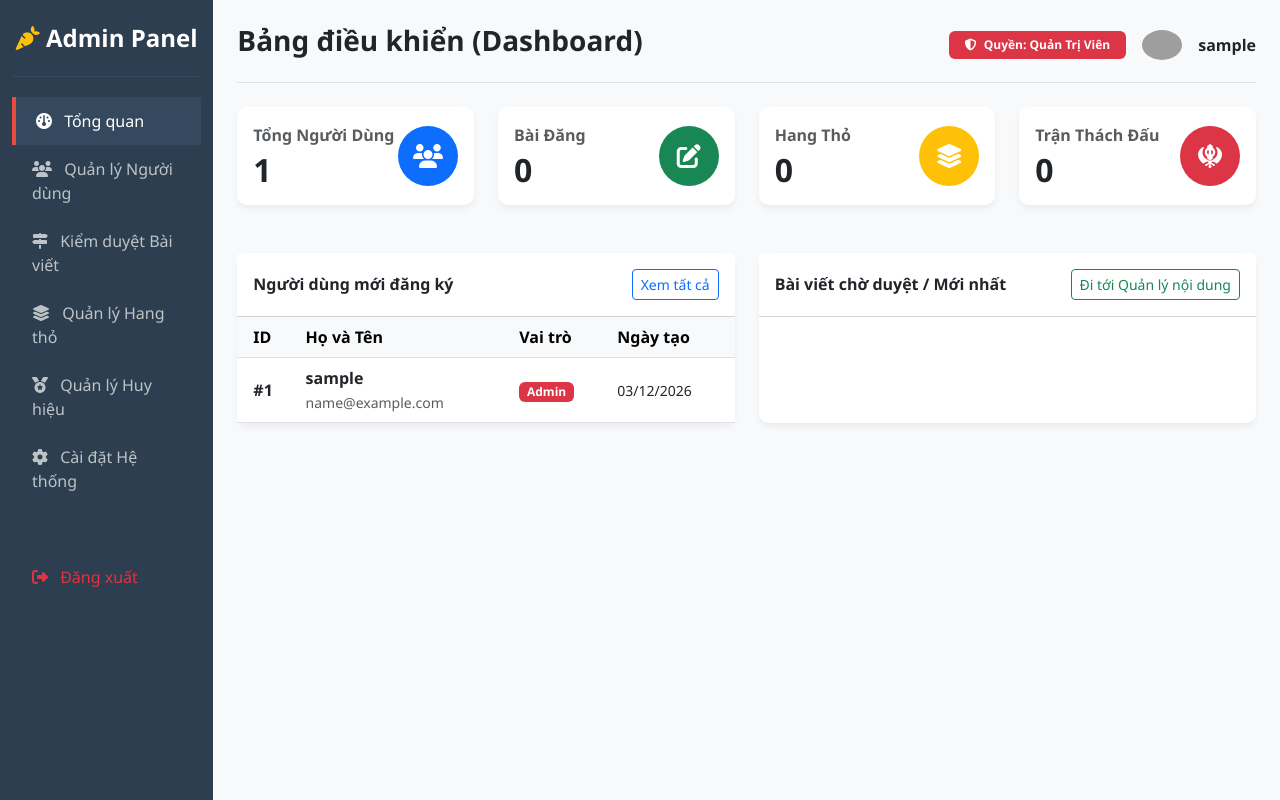
After one commit to HoQuynhNga/MangXaHoiHocTap_The_Bunny, a PHP site: page /pages/admin.php in a window 1280 px wide. The commit adds this page. Run offline with PHP 8.4, Linux system fonts and the light colour scheme; the visitor is signed in with stand-in values (Sample User, id 1); data that the repository does not hold is empty; grey boxes are pictures that could not be loaded.

Commit message:
buớc đầu add admin vào

```diff
--- a/includes/header.php
+++ b/includes/header.php
@@ -35,7 +35,7 @@
                     <img src="<?= $user_avatar ?>" alt="Avatar" class="rounded-circle border border-2" width="40" height="40">
                 </a>
 
-                <a href="./auth/db_xulydangxuat.php" class="btn btn-outline-danger btn-sm rounded-circle" title="Đăng xuất" style="width: 36px; height: 36px; display: flex; align-items: center; justify-content: center;">
+                <a href="../models/db_xulydangxuat.php" class="btn btn-outline-danger btn-sm rounded-circle" title="Đăng xuất" style="width: 36px; height: 36px; display: flex; align-items: center; justify-content: center;">
                     <i class="fa-solid fa-right-from-bracket"></i>
                 </a>
             </div>
--- /dev/null
+++ b/pages/admin.php
@@ -0,0 +1,272 @@
+<?php
+// 1. NẠP CẤU HÌNH VÀ KIỂM TRA QUYỀN TRUY CẬP
+require_once '../config/config.php';
+
+// Kiểm tra: Nếu chưa đăng nhập HOẶC vai trò không phải là 'admin' -> Đuổi ra ngoài
+if (!isset($_SESSION['user_id']) || $_SESSION['user_type'] !== 'quan_tri_vien') {
+    echo "<script>
+        alert('LỖI BẢO MẬT: Bạn không có quyền truy cập vào khu vực Quản trị!');
+        window.location.href = '../index.php';
+    </script>";
+    exit();
+}
+
+// 2. KHỞI TẠO KẾT NỐI PDO (Chuẩn an toàn mới)
+try {
+    $dsn = "mysql:host=" . DB_HOST . ";dbname=" . DB_NAME . ";charset=" . DB_CHARSET;
+    $options = [
+        PDO::ATTR_ERRMODE            => PDO::ERRMODE_EXCEPTION,
+        PDO::ATTR_DEFAULT_FETCH_MODE => PDO::FETCH_ASSOC,
+    ];
+    $pdo = new PDO($dsn, DB_USER, DB_PASS, $options);
+} catch (PDOException $e) {
+    die("Lỗi kết nối CSDL: " . $e->getMessage());
+}
+
+// 3. TRUY VẤN DỮ LIỆU THỐNG KÊ (DASHBOARD METRICS)
+try {
+    // Đếm tổng quan
+    $total_users   = $pdo->query("SELECT COUNT(*) FROM users")->fetchColumn();
+    $total_posts   = $pdo->query("SELECT COUNT(*) FROM bai_dang")->fetchColumn();
+    $total_groups  = $pdo->query("SELECT COUNT(*) FROM hang_tho")->fetchColumn();
+    $total_battles = $pdo->query("SELECT COUNT(*) FROM phong_thach_dau")->fetchColumn();
+
+    // Lấy danh sách 5 người dùng mới nhất
+    $recent_users = $pdo->query("SELECT id, username, email, user_type, created_at FROM users ORDER BY id DESC LIMIT 5")->fetchAll();
+
+    // Lấy 5 bài viết mới nhất để kiểm duyệt
+    $recent_posts = $pdo->query("
+        SELECT b.id, b.noi_dung, b.created_at, u.username
+        FROM bai_dang b
+        JOIN users u ON b.user_id = u.id
+        ORDER BY b.id DESC LIMIT 5
+    ")->fetchAll();
+
+} catch (PDOException $e) {
+    die("Lỗi truy vấn: " . $e->getMessage());
+}
+?>
+
+<!DOCTYPE html>
+<html lang="vi">
+<head>
+    <meta charset="UTF-8">
+    <meta name="viewport" content="width=device-width, initial-scale=1.0">
+    <title>Admin Dashboard - The Bunny</title>
+    <link href="https://cdn.jsdelivr.net/npm/bootstrap@5.3.0/dist/css/bootstrap.min.css" rel="stylesheet">
+    <link rel="stylesheet" href="https://cdnjs.cloudflare.com/ajax/libs/font-awesome/6.4.0/css/all.min.css">
+    <style>
+        :root {
+            --bunny-dark: #2C3E50;
+            --bunny-admin: #E74C3C;
+        }
+        body {
+            background-color: #f8f9fa;
+            font-family: 'Segoe UI', Tahoma, Geneva, Verdana, sans-serif;
+        }
+        /* Sidebar Styles */
+        .sidebar {
+            min-height: 100vh;
+            background-color: var(--bunny-dark);
+            color: white;
+            padding-top: 20px;
+        }
+        .sidebar a {
+            color: #bdc3c7;
+            text-decoration: none;
+            padding: 12px 20px;
+            display: block;
+            font-weight: 500;
+            transition: 0.3s;
+        }
+        .sidebar a:hover, .sidebar a.active {
+            background-color: #34495e;
+            color: white;
+            border-left: 4px solid var(--bunny-admin);
+        }
+        .sidebar .logo {
+            font-size: 24px;
+            font-weight: bold;
+            text-align: center;
+            padding-bottom: 20px;
+            border-bottom: 1px solid #34495e;
+            margin-bottom: 20px;
+            color: white;
+        }
+        /* Dashboard Cards */
+        .stat-card {
+            border: none;
+            border-radius: 10px;
+            box-shadow: 0 4px 6px rgba(0,0,0,0.05);
+            transition: transform 0.2s;
+        }
+        .stat-card:hover {
+            transform: translateY(-5px);
+        }
+        .icon-box {
+            width: 60px;
+            height: 60px;
+            border-radius: 50%;
+            display: flex;
+            align-items: center;
+            justify-content: center;
+            font-size: 24px;
+            color: white;
+        }
+    </style>
+</head>
+<body>
+
+<div class="container-fluid">
+    <div class="row">
+        <div class="col-md-2 sidebar d-none d-md-block">
+            <div class="logo">
+                <i class="fa-solid fa-carrot text-warning"></i> Admin Panel
+            </div>
+            <a href="admin_dashboard.php" class="active"><i class="fa-solid fa-gauge me-2"></i> Tổng quan</a>
+            <a href="#"><i class="fa-solid fa-users me-2"></i> Quản lý Người dùng</a>
+            <a href="#"><i class="fa-solid fa-signs-post me-2"></i> Kiểm duyệt Bài viết</a>
+            <a href="#"><i class="fa-solid fa-layer-group me-2"></i> Quản lý Hang thỏ</a>
+            <a href="#"><i class="fa-solid fa-medal me-2"></i> Quản lý Huy hiệu</a>
+            <a href="#"><i class="fa-solid fa-gear me-2"></i> Cài đặt Hệ thống</a>
+
+            <div class="mt-5">
+                <a href="pages/auth/logout.php" class="text-danger"><i class="fa-solid fa-right-from-bracket me-2"></i> Đăng xuất</a>
+            </div>
+        </div>
+
+        <div class="col-md-10 p-4">
+
+            <div class="d-flex justify-content-between align-items-center mb-4 pb-3 border-bottom">
+                <h3 class="fw-bold">Bảng điều khiển (Dashboard)</h3>
+                <div class="d-flex align-items-center gap-3">
+                    <span class="badge bg-danger px-3 py-2"><i class="fa-solid fa-shield-halved me-1"></i> Quyền: Quản Trị Viên</span>
+                    <img src="https://ui-avatars.com/api/?name=Admin&background=E74C3C&color=fff" class="rounded-circle" width="40" alt="Admin">
+                    <span class="fw-bold"><?php echo $_SESSION['username']; ?></span>
+                </div>
+            </div>
+
+            <div class="row g-4 mb-5">
+                <div class="col-md-3">
+                    <div class="card stat-card h-100 p-3">
+                        <div class="d-flex justify-content-between align-items-center">
+                            <div>
+                                <p class="text-muted mb-1 fw-bold">Tổng Người Dùng</p>
+                                <h2 class="fw-bold m-0"><?= number_format($total_users) ?></h2>
+                            </div>
+                            <div class="icon-box bg-primary"><i class="fa-solid fa-users"></i></div>
+                        </div>
+                    </div>
+                </div>
+                <div class="col-md-3">
+                    <div class="card stat-card h-100 p-3">
+                        <div class="d-flex justify-content-between align-items-center">
+                            <div>
+                                <p class="text-muted mb-1 fw-bold">Bài Đăng</p>
+                                <h2 class="fw-bold m-0"><?= number_format($total_posts) ?></h2>
+                            </div>
+                            <div class="icon-box bg-success"><i class="fa-solid fa-pen-to-square"></i></div>
+                        </div>
+                    </div>
+                </div>
+                <div class="col-md-3">
+                    <div class="card stat-card h-100 p-3">
+                        <div class="d-flex justify-content-between align-items-center">
+                            <div>
+                                <p class="text-muted mb-1 fw-bold">Hang Thỏ</p>
+                                <h2 class="fw-bold m-0"><?= number_format($total_groups) ?></h2>
+                            </div>
+                            <div class="icon-box bg-warning"><i class="fa-solid fa-layer-group"></i></div>
+                        </div>
+                    </div>
+                </div>
+                <div class="col-md-3">
+                    <div class="card stat-card h-100 p-3">
+                        <div class="d-flex justify-content-between align-items-center">
+                            <div>
+                                <p class="text-muted mb-1 fw-bold">Trận Thách Đấu</p>
+                                <h2 class="fw-bold m-0"><?= number_format($total_battles) ?></h2>
+                            </div>
+                            <div class="icon-box bg-danger"><i class="fa-solid fa-khanda"></i></div>
+                        </div>
+                    </div>
+                </div>
+            </div>
+
+            <div class="row g-4">
+                <div class="col-md-6">
+                    <div class="card stat-card h-100">
+                        <div class="card-header bg-white d-flex justify-content-between align-items-center py-3">
+                            <h6 class="fw-bold m-0">Người dùng mới đăng ký</h6>
+                            <button class="btn btn-sm btn-outline-primary">Xem tất cả</button>
+                        </div>
+                        <div class="card-body p-0">
+                            <div class="table-responsive">
+                                <table class="table table-hover align-middle m-0">
+                                    <thead class="table-light">
+                                        <tr>
+                                            <th class="ps-3">ID</th>
+                                            <th>Họ và Tên</th>
+                                            <th>Vai trò</th>
+                                            <th>Ngày tạo</th>
+                                        </tr>
+                                    </thead>
+                                    <tbody>
+                                        <?php foreach($recent_users as $u): ?>
+                                        <tr>
+                                            <td class="ps-3 fw-bold">#<?= $u['id'] ?></td>
+                                            <td>
+                                                <div class="fw-bold"><?= htmlspecialchars($u['username']) ?></div>
+                                                <small class="text-muted"><?= htmlspecialchars($u['email']) ?></small>
+                                            </td>
+                                            <td>
+                                                <?php
+                                                    if($u['user_type'] == 'quan_tri_vien') echo '<span class="badge bg-danger">Admin</span>';
+                                                    elseif($u['user_type'] == 'giao_vien') echo '<span class="badge bg-info">Giáo viên</span>';
+                                                    else echo '<span class="badge bg-secondary">Học sinh</span>';
+                                                ?>
+                                            </td>
+                                            <td><small><?= date('d/m/Y', strtotime($u['created_at'])) ?></small></td>
+                                        </tr>
+                                        <?php endforeach; ?>
+                                    </tbody>
+                                </table>
+                            </div>
+                        </div>
+                    </div>
+                </div>
+
+                <div class="col-md-6">
+                    <div class="card stat-card h-100">
+                        <div class="card-header bg-white d-flex justify-content-between align-items-center py-3">
+                            <h6 class="fw-bold m-0">Bài viết chờ duyệt / Mới nhất</h6>
+                            <button class="btn btn-sm btn-outline-success">Đi tới Quản lý nội dung</button>
+                        </div>
+                        <div class="card-body">
+                            <ul class="list-group list-group-flush">
+                                <?php foreach($recent_posts as $post): ?>
+                                <li class="list-group-item px-0 py-3">
+                                    <div class="d-flex justify-content-between mb-1">
+                                        <strong class="text-primary"><?= htmlspecialchars($post['username']) ?></strong>
+                                        <small class="text-muted"><?= date('H:i d/m', strtotime($post['created_at'])) ?></small>
+                                    </div>
+                                    <p class="m-0 text-truncate" style="max-width: 90%;"><?= htmlspecialchars($post['noi_dung']) ?></p>
+                                    <div class="mt-2">
+                                        <button class="btn btn-sm btn-light border text-danger"><i class="fa-solid fa-trash"></i> Xóa</button>
+                                        <button class="btn btn-sm btn-light border text-warning"><i class="fa-solid fa-eye-slash"></i> Ẩn</button>
+                                    </div>
+                                </li>
+                                <?php endforeach; ?>
+                            </ul>
+                        </div>
+                    </div>
+                </div>
+            </div>
+
+        </div>
+    </div>
+</div>
+
+<script src="https://cdn.jsdelivr.net/npm/bootstrap@5.3.0/dist/js/bootstrap.bundle.min.js"></script>
+</body>
+</html>
```
